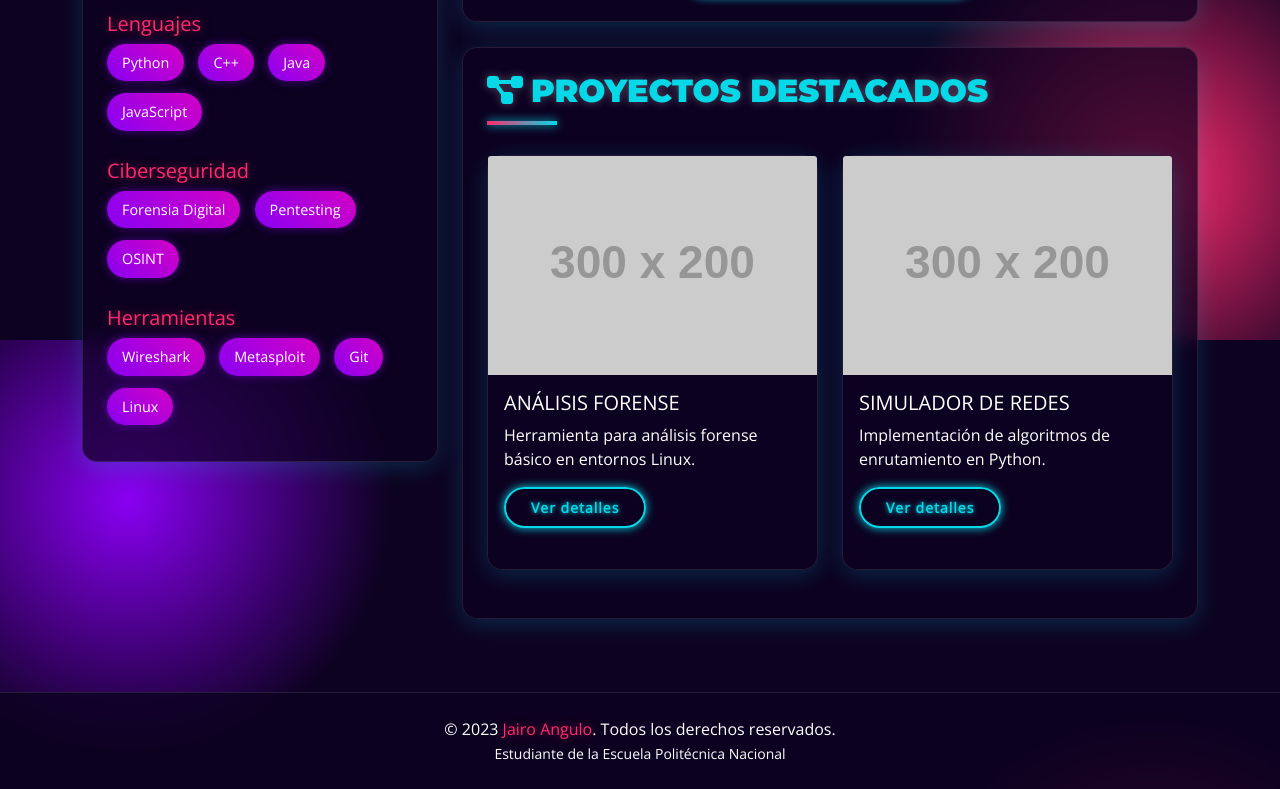
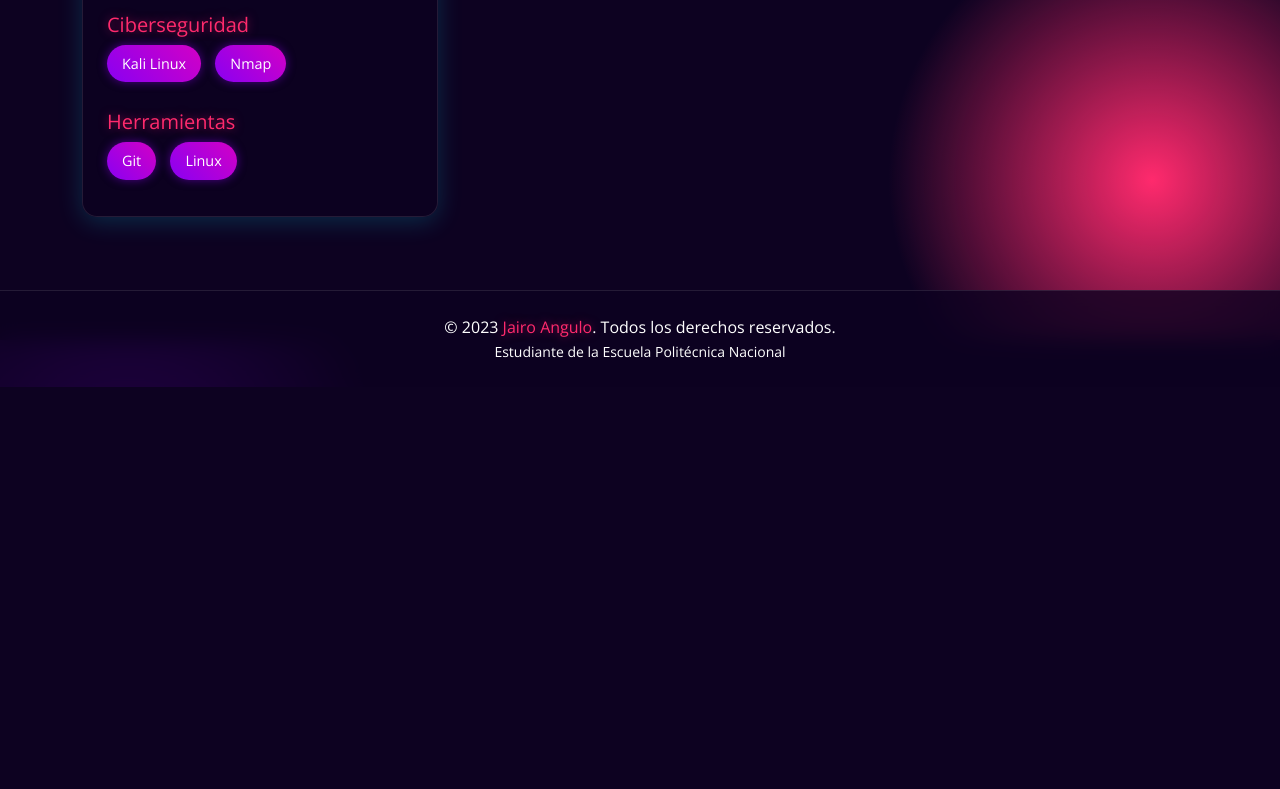
Before and after one commit to AnguloJairo/AnguloJairo.github.io, a plain HTML site: page index.html in a window 1280 px wide. Shown: the part 1260-2049 px from the top of the page. After the commit the page ends 1647 px from the top, so only its background shows below. Drawn offline with nearby package versions, Linux system fonts and the light colour scheme; placeholder pictures from the web are drawn by us.

Commit message:
Update index.html

```diff
--- a/index.html
+++ b/index.html
@@ -202,7 +202,8 @@
     <div class="container my-5">
         <!-- Header con foto y nombre -->
         <header class="header text-center py-5">
-            <img src="https://avatars.githubusercontent.com/u/12345678?v=4" alt="Foto de Jairo Angulo" class="profile-img mb-4">
+            <!-- AQUÍ PUEDES PONER TU IMAGEN PERSONAL -->
+            <img src="tu_imagen.jpg" alt="Foto de Jairo Angulo" class="profile-img mb-4">
             <h1 class="neon-text mb-3">JAIRO ANGULO</h1>
             <p class="fs-4 text-neon-pink">ESTUDIANTE DE CIENCIAS DE LA COMPUTACIÓN</p>
             <div class="social-icons mt-4">
@@ -243,16 +244,13 @@
                     <div class="mb-3">
                         <h5 class="text-neon-pink">Ciberseguridad</h5>
                         <div>
-                            <span class="skill-badge">Forensia Digital</span>
-                            <span class="skill-badge">Pentesting</span>
-                            <span class="skill-badge">OSINT</span>
+                            <span class="skill-badge">Kali Linux</span>
+                            <span class="skill-badge">Nmap</span>
                         </div>
                     </div>
                     <div>
                         <h5 class="text-neon-pink">Herramientas</h5>
                         <div>
-                            <span class="skill-badge">Wireshark</span>
-                            <span class="skill-badge">Metasploit</span>
                             <span class="skill-badge">Git</span>
                             <span class="skill-badge">Linux</span>
                         </div>
@@ -312,32 +310,6 @@
                         <a href="https://github.com/AnguloJairo" target="_blank" class="btn btn-neon">Ver mis proyectos en GitHub</a>
                     </div>
                 </section>
-
-                <section class="card p-4 mt-4">
-                    <h2 class="section-title"><i class="fas fa-project-diagram me-2"></i>PROYECTOS DESTACADOS</h2>
-                    <div class="row">
-                        <div class="col-md-6 mb-4">
-                            <div class="card h-100">
-                                <img src="https://via.placeholder.com/300x200/0d0221/05d9e8?text=Proyecto+Seguridad" class="card-img-top" alt="Proyecto Ciberseguridad">
-                                <div class="card-body">
-                                    <h5 class="card-title">ANÁLISIS FORENSE</h5>
-                                    <p class="card-text">Herramienta para análisis forense básico en entornos Linux.</p>
-                                    <a href="#" class="btn btn-neon btn-sm">Ver detalles</a>
-                                </div>
-                            </div>
-                        </div>
-                        <div class="col-md-6 mb-4">
-                            <div class="card h-100">
-                                <img src="https://via.placeholder.com/300x200/0d0221/ff2a6d?text=Redes+y+Algoritmos" class="card-img-top" alt="Proyecto Redes">
-                                <div class="card-body">
-                                    <h5 class="card-title">SIMULADOR DE REDES</h5>
-                                    <p class="card-text">Implementación de algoritmos de enrutamiento en Python.</p>
-                                    <a href="#" class="btn btn-neon btn-sm">Ver detalles</a>
-                                </div>
-                            </div>
-                        </div>
-                    </div>
-                </section>
             </div>
         </div>
     </div>
```
